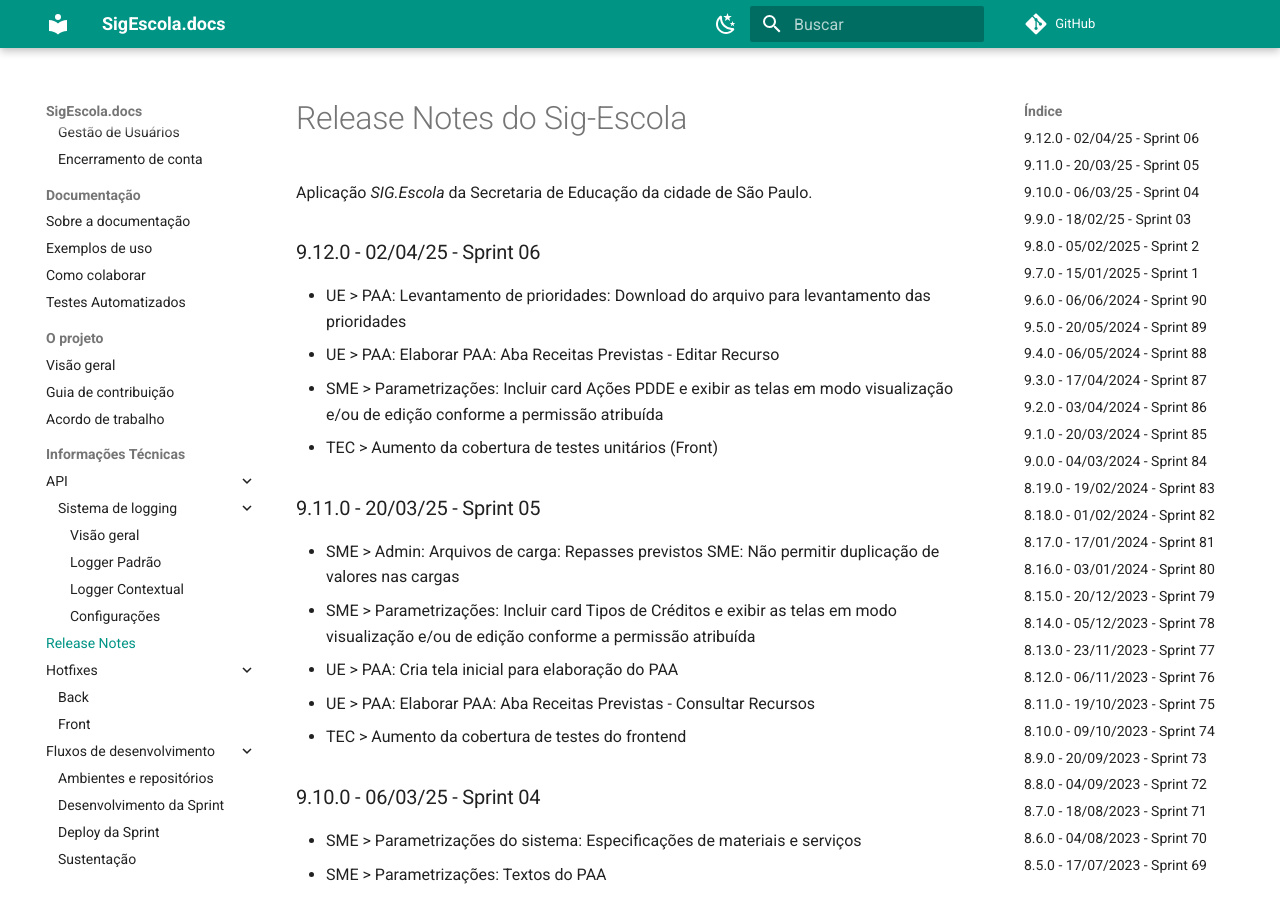
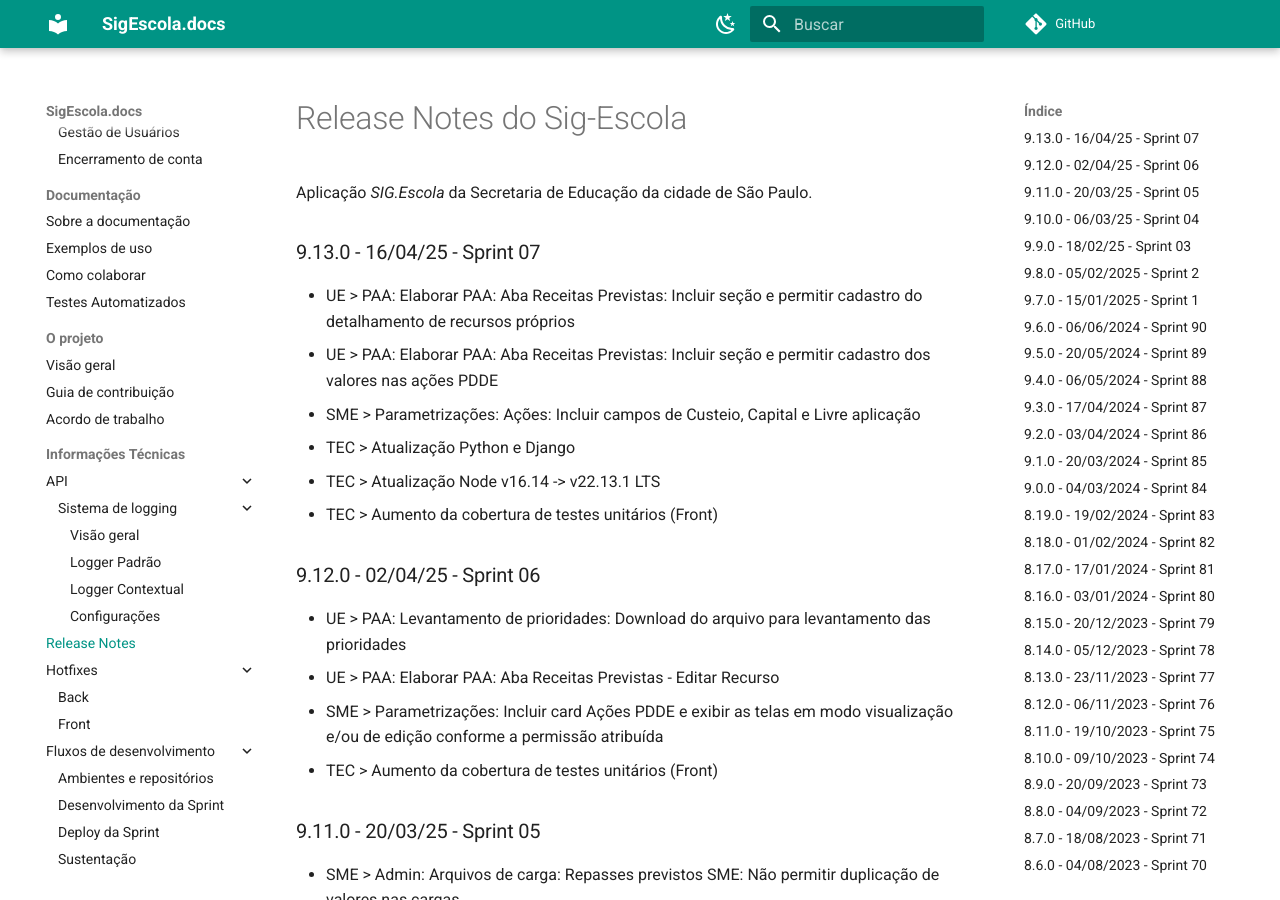
Before and after one commit to prefeiturasp/SME-PTRF-Docs, an MkDocs documentation site: the page built from docs/projeto/release_notes.md, in a window 1280 px wide and 900 px high. Built offline with MkDocs 1.6.1 and Material for MkDocs 9.7.7, drawn with Linux system fonts in a browser that asks for light colours; comment, search, counter and statistics services are not loaded.

Commit message:
Update release_notes.md

```diff
--- a/docs/projeto/release_notes.md
+++ b/docs/projeto/release_notes.md
@@ -1,6 +1,15 @@
 # Release Notes do Sig-Escola
 
 Aplicação *SIG.Escola* da Secretaria de Educação da cidade de São Paulo.
+
+### 9.13.0 - 16/04/25 - Sprint 07
+
+* UE > PAA: Elaborar PAA: Aba Receitas Previstas: Incluir seção e permitir cadastro do detalhamento de recursos próprios
+* UE > PAA: Elaborar PAA: Aba Receitas Previstas: Incluir seção e permitir cadastro dos valores nas ações PDDE
+* SME > Parametrizações: Ações: Incluir campos de Custeio, Capital e Livre aplicação
+* TEC > Atualização Python e Django
+* TEC > Atualização Node v16.14 -> v22.13.1 LTS
+* TEC > Aumento da cobertura de testes unitários (Front)
 
 ### 9.12.0 - 02/04/25 - Sprint 06
 
```
